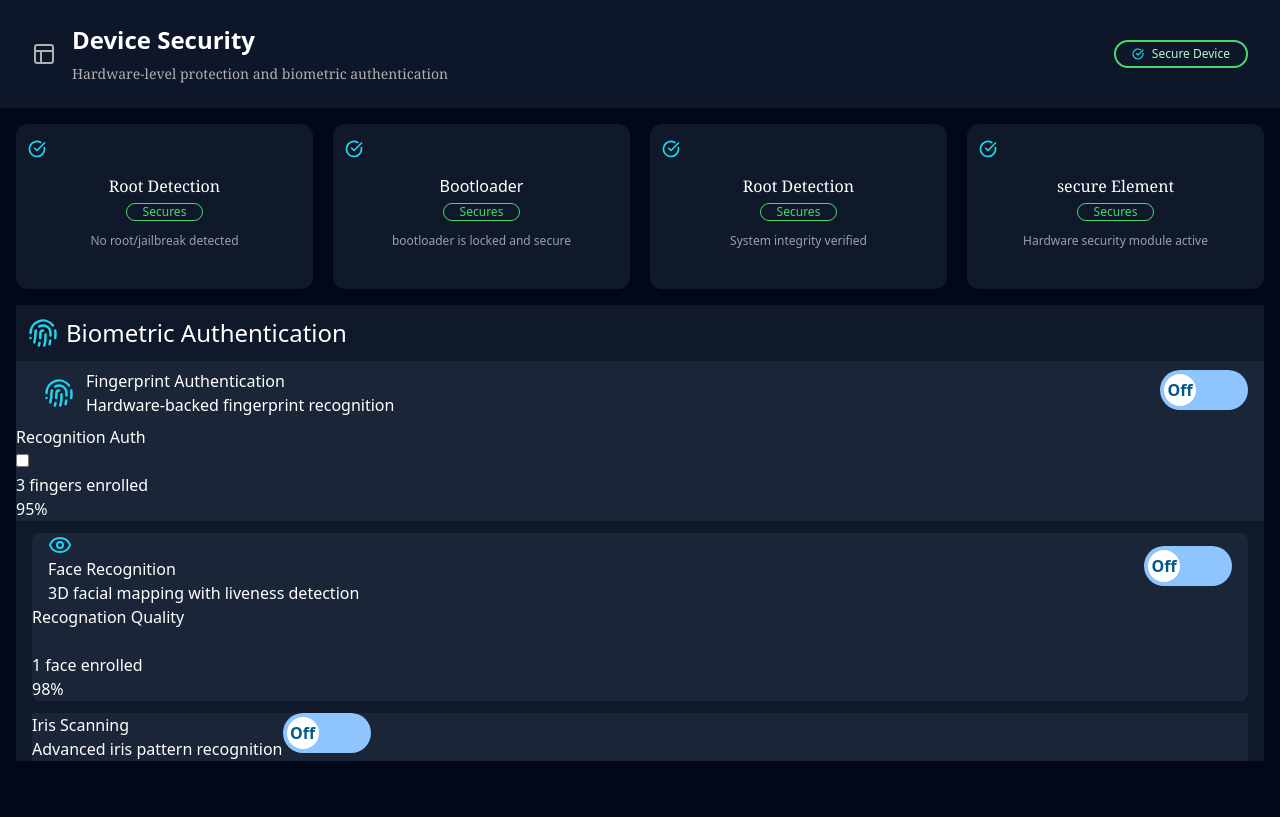
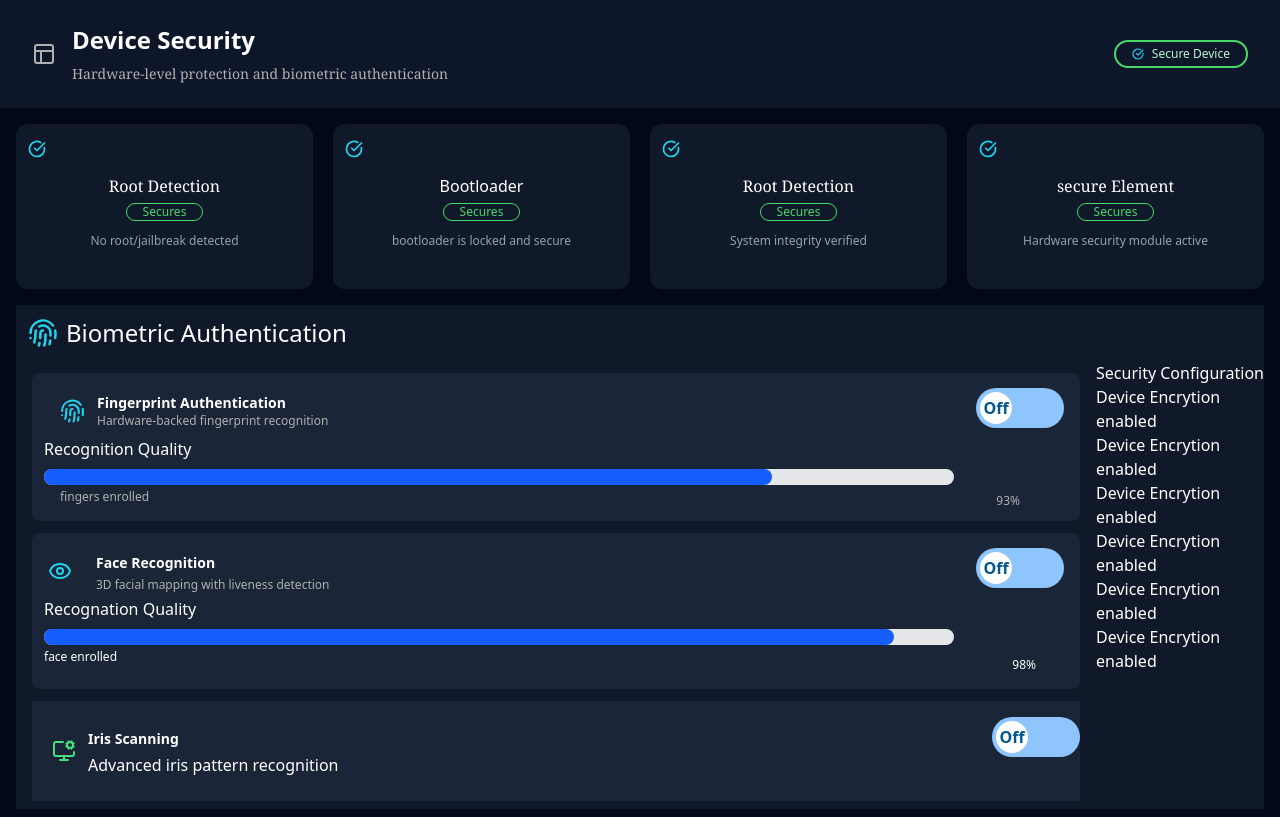
Before and after one commit to faris-dm/DashBoard-Ui, a React (Vite) app: page / in a window 1280 px wide. Built offline with nearby package versions, Linux system fonts and the light colour scheme.

Commit message:
small addtion in the items section

```diff
--- a/src/componts/security.jsx
+++ b/src/componts/security.jsx
@@ -2,7 +2,10 @@ import React from "react";
 import menu from "./svg/menu.svg";
 import check from "./svg/check.svg";
 import Finger from "./svg3/fingerPrint.svg";
+import smallFinger from "./svg3/smallFinger.svg";
+
 import eye from "./svg3/eye.svg";
+import screen from "./svg3/screen.svg";
 
 function Security() {
   return (
@@ -91,15 +94,20 @@ function Security() {
             <img className=" cursor-pointer" src={Finger} alt="" />
             <h2 className="text-2xl  font-medium ">Biometric Authentication</h2>
           </div>
-          <div className="items">
-            <div className="option bg-[#1A2537] ">
-              <div>
+          <div className=" flex">
+            <div className="items flex-1">
+              <div className="option bg-[#1A2537] mx-4 my-3 rounded-lg">
+                <div className="py-3">
                   <div className="Auth flex items-center  justify-between  mx-4">
                     <div className=" flex  gap-3 mx-3 my-2">
-                    <img src={Finger} alt="" />
+                      <img src={smallFinger} alt="" />
                       <div className="Finger">
-                      <h2>Fingerprint Authentication</h2>
-                      <p>Hardware-backed fingerprint recognition</p>
+                        <h2 className="text-sm font-bold">
+                          Fingerprint Authentication
+                        </h2>
+                        <p className="text-xs text-[#B0B0B0]">
+                          Hardware-backed fingerprint recognition
+                        </p>
                       </div>
                     </div>
                     <div className="componts">
@@ -110,47 +118,66 @@ function Security() {
                     </div>
                   </div>
 
-                <div className="Quality">
+                  <div className="Quality mx-3">
                     <div className="Reco">
-                    <h2>Recognition Auth</h2>
-                    <input type="checkbox" name="" />
-                    <p>3 fingers enrolled</p>
+                      <h2 className=" text-serif">Recognition Quality</h2>
+                      <div className="w-8/9 bg-gray-200 rounded-full h-4 mt-2">
+                        <div className="bg-blue-600 h-4 rounded-full w-4/5  "></div>
                       </div>
-                  <p>95%</p>
+                    </div>
+                    <div className="flex justify-between items-center px-4 text-xs ">
+                      <p className=" text-[#b0b0b0] font-serif-system-ui">
+                        {" "}
+                        fingers enrolled
+                      </p>
+                      <p className=" text-[#b0b0b0] pr-8 pt-2  ">93%</p>
                     </div>
                   </div>
                 </div>
-            <div className="option  bg-[#1A2537] mx-4 my-3 rounded-lg ">
+              </div>
+              <div className="option  bg-[#1A2537] mx-4 my-3 py-3 rounded-lg ">
                 <div className=" flex items-center justify-between mx-4">
-                <div className="FaceTitle">
+                  <div className="FaceTitle flex  gap-3">
                     <img src={eye} alt="" />
-                  <div>
-                    <h2>Face Recognition</h2>
-                    <p>3D facial mapping with liveness detection</p>
+                    <div className="py-1 px-3">
+                      <h2 className="text-sm  font-bold py-1">
+                        Face Recognition
+                      </h2>
+                      <p className="text-xs text-[#b0b0b0]">
+                        3D facial mapping with liveness detection
+                      </p>
                     </div>
                   </div>
                   <div className="componts">
                     {" "}
                     <label className="relative inline-flex items-center cursor-pointer">
-                    <input className="sr-only peer" value="" type="checkbox" />
+                      <input
+                        className="sr-only peer"
+                        value=""
+                        type="checkbox"
+                      />
                       <div className="peer rounded-full outline-none duration-100 after:duration-500 w-22 h-10 bg-blue-300 peer-focus:outline-none peer-focus:ring-4  after:content-['Off'] after:absolute after:outline-none after:rounded-full after:h-8 after:w-8 after:bg-white after:top-1 after:left-1 after:flex after:justify-center after:items-center  after:text-sky-800 after:font-bold peer-checked:after:translate-x-12 peer-checked:after:content-['on'] peer-checked:after:border-white"></div>
                     </label>
                   </div>
                 </div>
                 <div>
-                <div>
+                  <div className="px-3 text- [#b0b0b0] ">
                     <p>Recognation Quality </p>
-                  <input type="check" />
-                  <p>1 face enrolled</p>
+                    <div className="w-8/9 bg-gray-200 rounded-full h-4 mt-2">
+                      <div className="bg-blue-600 h-4 rounded-full w-14/15  "></div>
                     </div>
-                <p>98%</p>
+                    <div className="flex  justify-between py-1 text-xs">
+                      <p>face enrolled</p>
+                      <p className="pr-8 pt-2">98%</p>
                     </div>
                   </div>
-            <div className="option flex justify-etween mx-4  bg-[#1A2537] ">
-              <div className="">
-                <img src="" alt="" />
+                </div>
+              </div>
+              <div className="option flex justify-between mx-4 my-2  bg-[#1A2537] py-4 ">
+                <div className="flex items-center gap-3 mx-5 my-2 ">
+                  <img src={screen} alt="" />
                   <div>
-                  <h2>Iris Scanning</h2>
+                    <h2 className=" text-sm font-bold py-1">Iris Scanning</h2>
                     <p>Advanced iris pattern recognition</p>
                   </div>
                 </div>
@@ -158,9 +185,80 @@ function Security() {
                   <div className="componts">
                     {" "}
                     <label className="relative inline-flex items-center cursor-pointer">
-                    <input className="sr-only peer" value="" type="checkbox" />
+                      <input
+                        className="sr-only peer"
+                        value=""
+                        type="checkbox"
+                      />
                       <div className="peer rounded-full outline-none duration-100 after:duration-500 w-22 h-10 bg-blue-300 peer-focus:outline-none peer-focus:ring-4  after:content-['Off'] after:absolute after:outline-none after:rounded-full after:h-8 after:w-8 after:bg-white after:top-1 after:left-1 after:flex after:justify-center after:items-center  after:text-sky-800 after:font-bold peer-checked:after:translate-x-12 peer-checked:after:content-['on'] peer-checked:after:border-white"></div>
                     </label>
+                  </div>
+                </div>
+              </div>
+            </div>
+            <div>
+              <div className="config">
+                <img src="" alt="" />
+                <h2>Security Configuration</h2>
+              </div>
+              <div className="Boot">
+                <div>
+                  <img src="" alt="" />
+                  <h2> Device Encrytion</h2>
+                </div>{" "}
+                <div>
+                  <img src="" alt="" />
+                  <p>enabled</p>
+                </div>
+              </div>
+              <div className="Boot">
+                <div>
+                  <img src="" alt="" />
+                  <h2> Device Encrytion</h2>
+                </div>{" "}
+                <div>
+                  <img src="" alt="" />
+                  <p>enabled</p>
+                </div>
+              </div>
+              <div className="Boot">
+                <div>
+                  <img src="" alt="" />
+                  <h2> Device Encrytion</h2>
+                </div>{" "}
+                <div>
+                  <img src="" alt="" />
+                  <p>enabled</p>
+                </div>
+              </div>
+              <div className="Boot">
+                <div>
+                  <img src="" alt="" />
+                  <h2> Device Encrytion</h2>
+                </div>{" "}
+                <div>
+                  <img src="" alt="" />
+                  <p>enabled</p>
+                </div>
+              </div>
+              <div className="Boot">
+                <div>
+                  <img src="" alt="" />
+                  <h2> Device Encrytion</h2>
+                </div>{" "}
+                <div>
+                  <img src="" alt="" />
+                  <p>enabled</p>
+                </div>
+              </div>
+              <div className="Boot">
+                <div>
+                  <img src="" alt="" />
+                  <h2> Device Encrytion</h2>
+                </div>{" "}
+                <div>
+                  <img src="" alt="" />
+                  <p>enabled</p>
                 </div>
               </div>
             </div>
```
Also changed, not shown: src/componts/svg3/smallFinger.svg (added). Lines whose indentation alone changed are shown as unchanged.
